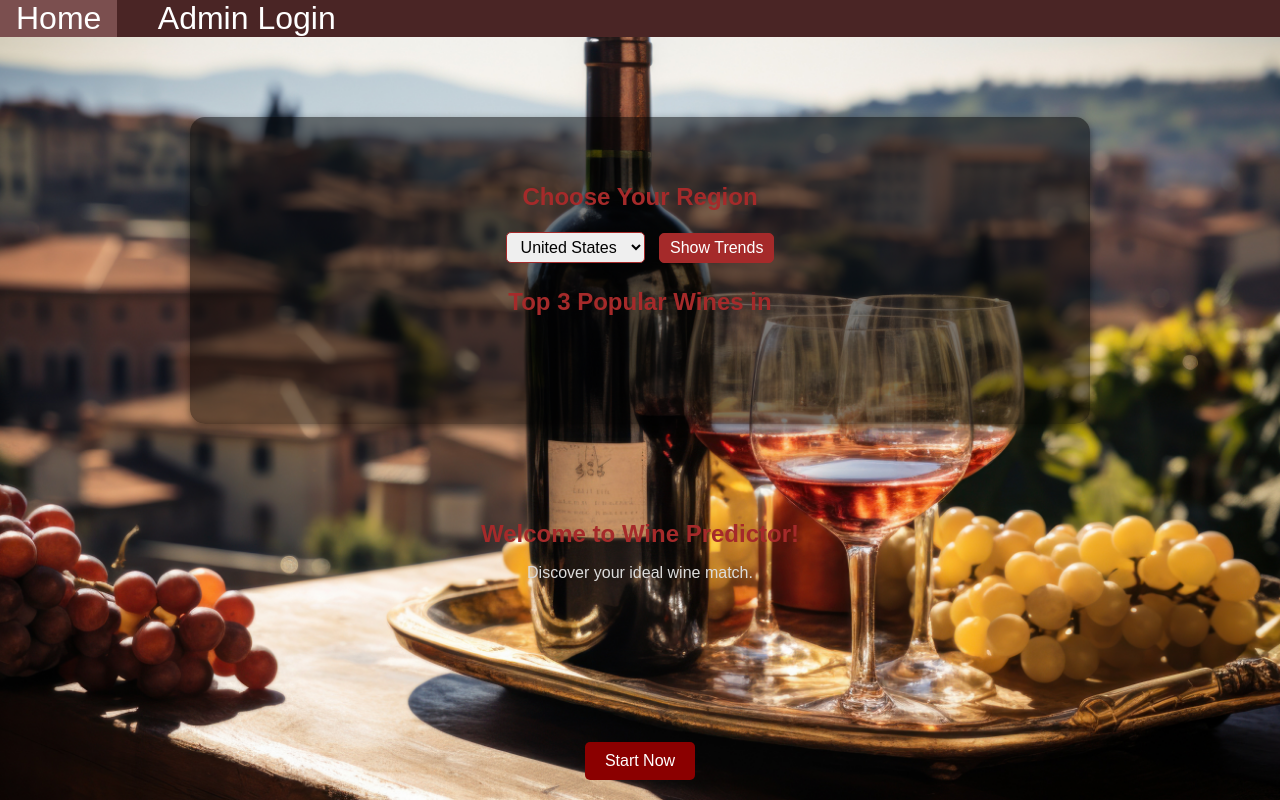
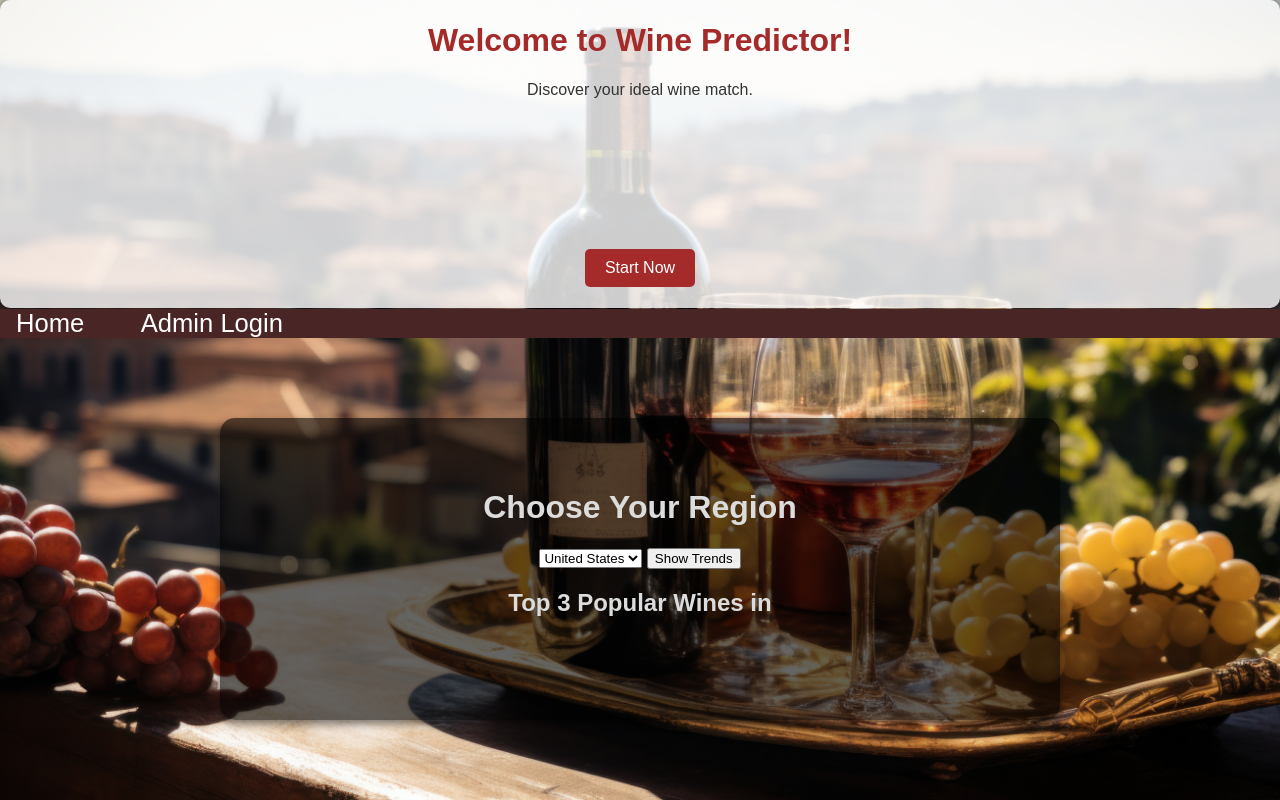
Before and after one commit to ashishkoirala/Group-4---Wine-Project, a Django app: template djangoProject/templates/myapp/trending.html in a window 1280 px wide. Run offline with Django 5.2, Linux system fonts and the light colour scheme; the template is opened without the code that fills it, so the values that code supplies are empty.

Commit message:
Upload presentation project

```diff
--- a/djangoProject/templates/myapp/trending.html
+++ b/djangoProject/templates/myapp/trending.html
@@ -5,19 +5,8 @@
     <meta charset="UTF-8">
     <meta name="viewport" content="width=device-width, initial-scale=1.0">
     <title>{% block title %}Wine Predictor{% endblock %}</title>
-    <link rel="stylesheet" href="/static/myapp/style.css">
+    <link rel="stylesheet" href="{% static 'myapp/style.css' %}">
 
-    <nav class="navbar">
-        <ul>
-            <li><a href="{% url 'home' %}">Home</a></li>
-            <li><a href="{% url 'admin:index' %}">Admin Login</a></li>
-        </ul>
-    </nav>
-
-</head>
-
-<head>
-    <title>Top Trending Wines</title>
     <style>
         body {
             font-family: Arial, sans-serif;
@@ -28,50 +17,51 @@
             color: #dcdcdc; /* Light gray text color */
             text-align: center;
         }
-        .container {
-            padding: 50px;
-            background-color: rgba(0, 0, 0, 0.5); /* Semi-transparent background */
+        .header {
+            background-color: rgba(255, 255, 255, 0.8); /* Semi-transparent white background */
+            padding: 1px;
+            margin-bottom: 1px; /* Spacing between the header and the rest of the content */
+            border-radius: 10px; /* Rounded corners for the box */
+            box-shadow: 0px 0px 10px 0px rgba(0,0,0,0.5); /* Box shadow for a 3D effect */
         }
-        .region-selector {
-            margin-bottom: 20px;
+        .header h1 {
+            color: #a52a2a; /* Wine color for the header */
         }
-        h1 {
-            font-size: 24px; /* Smaller font size */
-            color: #a52a2a; /* Wine color */
+        .subtitle {
+            color: #333333; /* Darker text for the subtitle */
         }
-        h2 {
-            color: #a52a2a; /* Wine color */
-        }
-        ol {
-            list-style-position: inside;
-        }
-        li {
-            font-size: 20px;
-            margin: 10px 0;
-        }
-        select, input[type="submit"] {
-            margin-top: 10px;
-            font-size: 16px;
-            padding: 5px;
-        }
-        .form-container select, .form-container input[type="submit"] {
-            font-size: 16px;
-            padding: 5px 10px;
-            margin: 5px;
-            border-radius: 5px;
-            border: 1px solid #a52a2a;
-        }
-        .form-container input[type="submit"] {
+        .button {
+            padding: 10px 20px;
             background-color: #a52a2a;
             color: white;
-            cursor: pointer;
+            text-decoration: none;
+            border-radius: 5px;
+            display: inline-block;
+            margin-top: 10px;
         }
-        .form-container input[type="submit"]:hover {
+        .button:hover {
             background-color: #8b3a3a;
         }
+        /* Other styles remain the same */
     </style>
 </head>
 <body>
+
+<div class="header">
+    <h1>Welcome to Wine Predictor!</h1>
+    <p class="subtitle">Discover your ideal wine match.</p>
+    <div class="start-button">
+        <a href="{% url 'recommendation' %}" class="button">Start Now</a>
+    </div>
+</div>
+
+<nav class="navbar">
+    <ul>
+        <li><a href="{% url 'home' %}">Home</a></li>
+        <li><a href="{% url 'admin:index' %}">Admin Login</a></li>
+    </ul>
+</nav>
+
 <div class="container">
     <div class="region-selector">
         <h1>Choose Your Region</h1>
@@ -96,13 +86,5 @@
     </ol>
 </div>
 
-<div class="header">
-    <h1>Welcome to Wine Predictor!</h1>
-    <p class="subtitle">Discover your ideal wine match.</p>
-    <div class="start-button">
-        <a href="{% url 'recommendation' %}" class="button">Start Now</a>
-    </div>
-</div>
-
 </body>
 </html>
```
Also changed, not shown: djangoProject/templates/myapp/recommendation.html (+12 -0 lines). Lines whose indentation alone changed are shown as unchanged.
